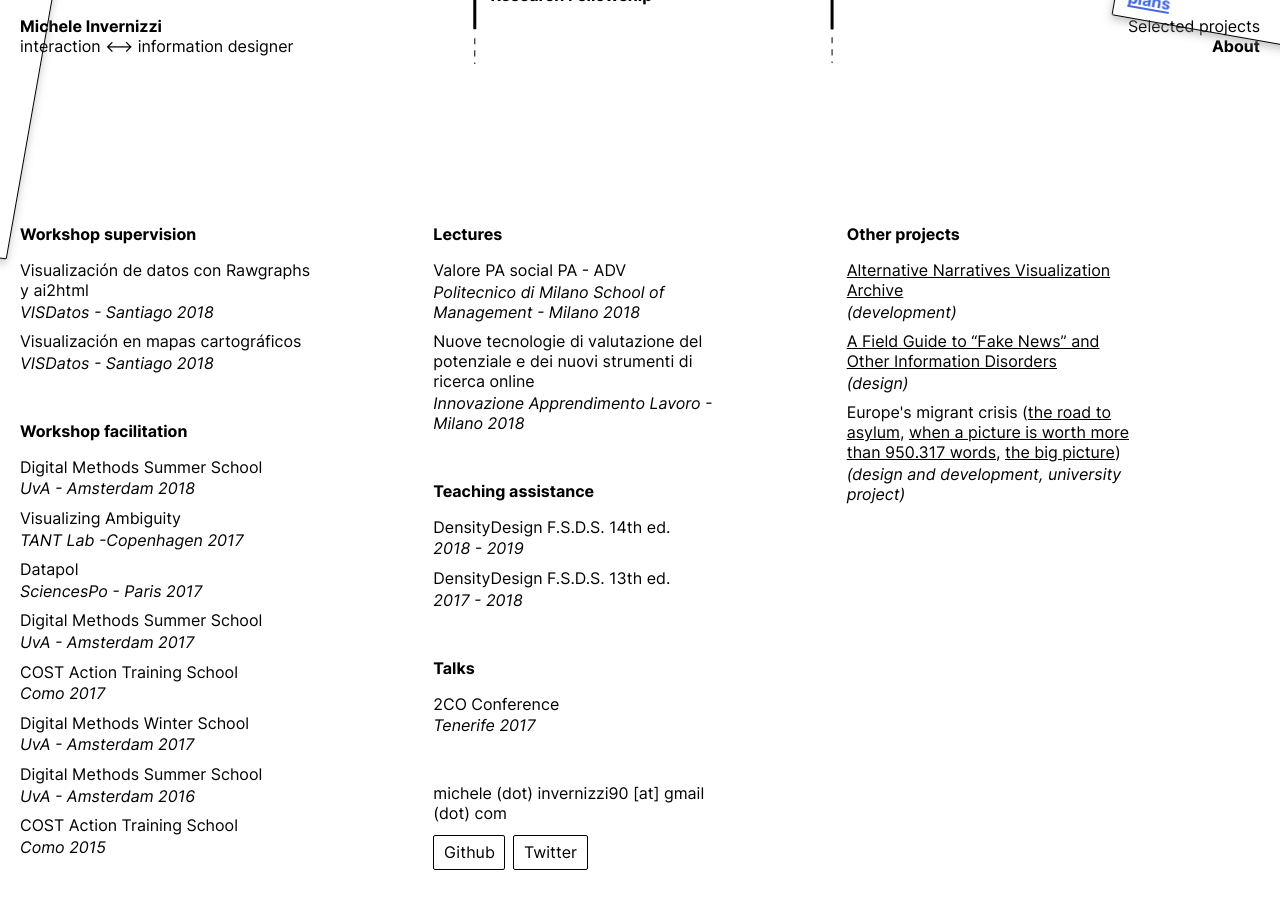
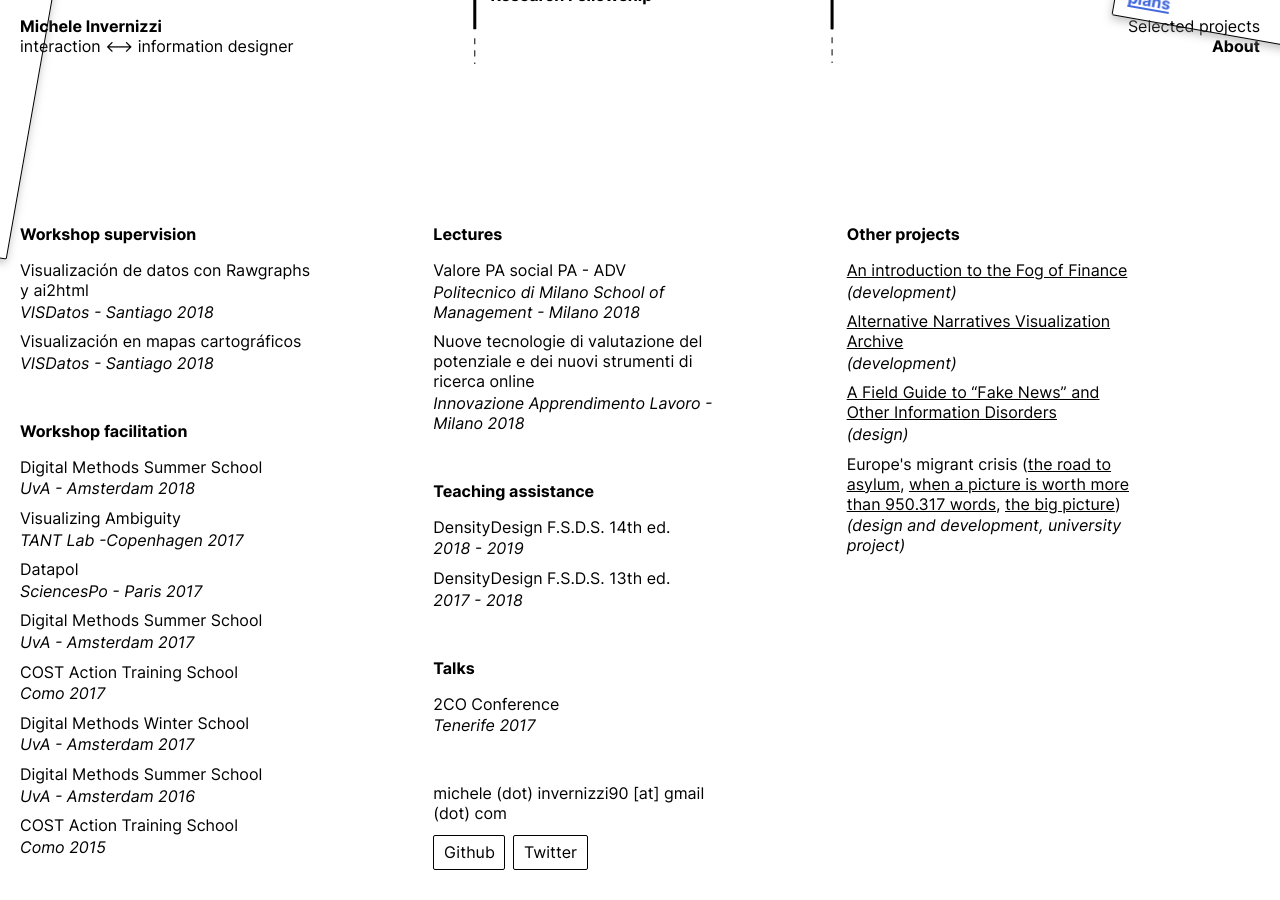
Before and after one commit to Mitch90/mitch90.github.io, a Jekyll site: the page built from about.html, in a window 1280 px wide and 900 px high, scrolled down 763 px. Built offline with Jekyll 4.4.1, drawn with Linux system fonts in a browser that asks for light colours.

Commit message:
add new project in about

```diff
--- a/about.html
+++ b/about.html
@@ -330,6 +330,10 @@
             <h3>Other projects</h3>
             <ul>
                 <li>
+                    <p class="activity__title"><a class="other__projects" href="https://densitydesign.github.io/fog-of-finance-intro/" target="_blank" rel="noopener noreferrer">An introduction to the Fog of Finance</a></p>
+                    <p class="activity__info">(development)</p>
+                </li>
+                <li>
                     <p class="activity__title"><a class="other__projects" href="https://alternative-narratives-vis-archive.com/" target="_blank" rel="noopener noreferrer">Alternative Narratives Visualization Archive</a></p>
                     <p class="activity__info">(development)</p>
                 </li>
```
